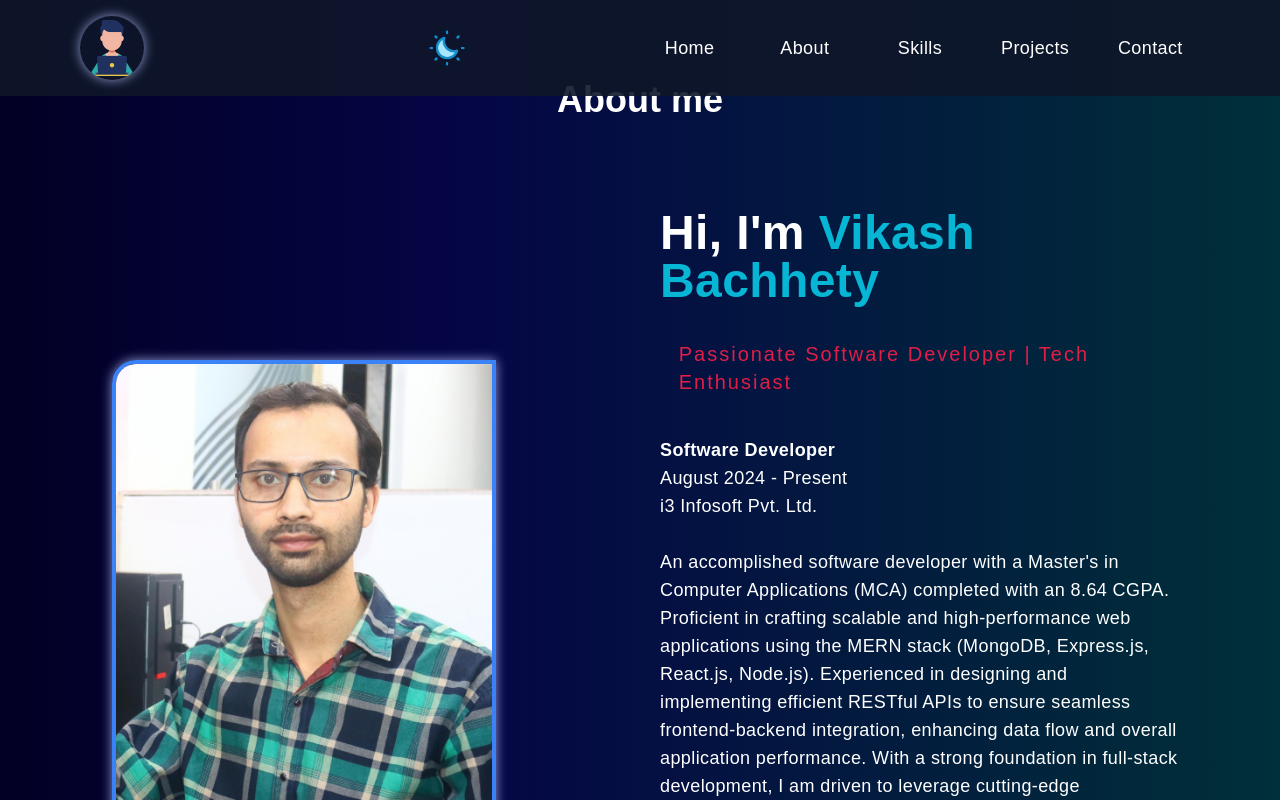
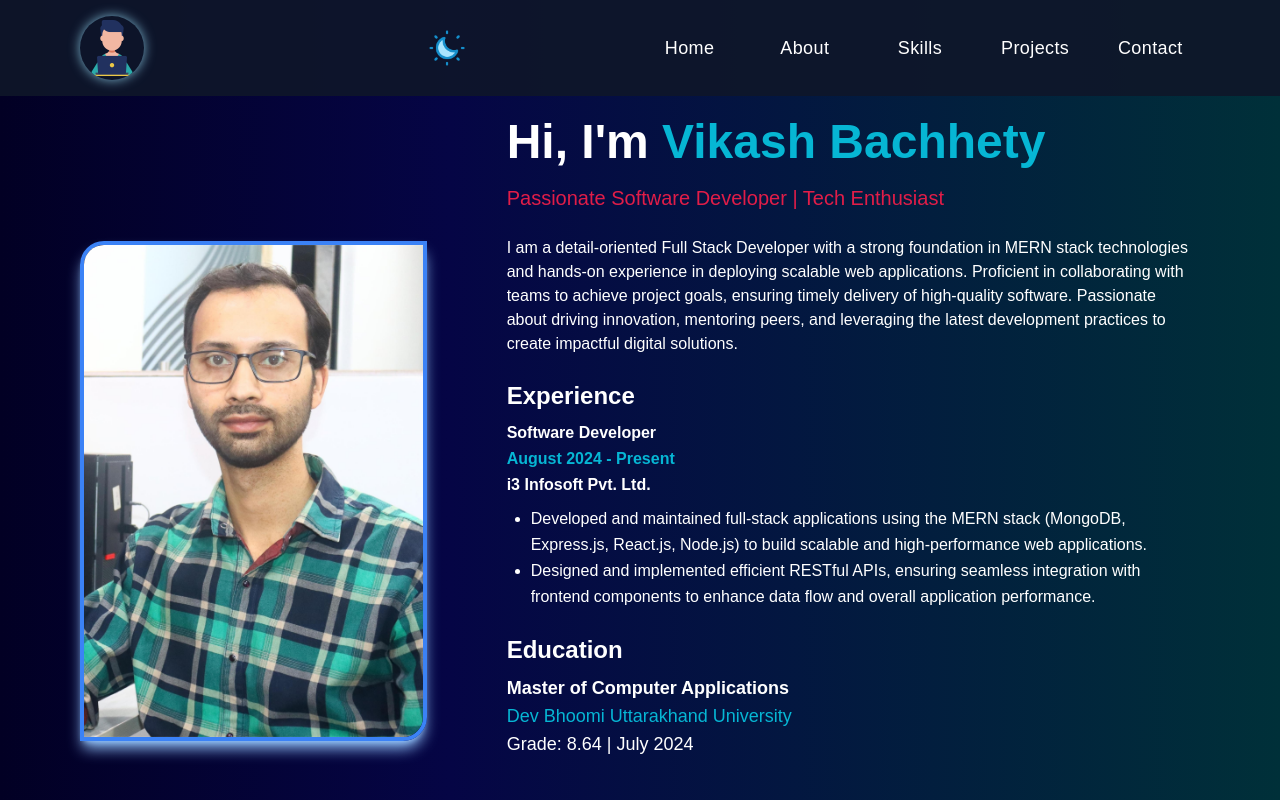
Before and after one commit to Vikash-Bachhety/Portfolio-nextjs, a Next.js app: page /about in a window 1280 px wide. Shown: the top 800 px of the page. Built offline with nearby package versions, Linux system fonts and the light colour scheme.

Commit message:
Update page.jsx

```diff
--- a/src/app/(pages)/about/page.jsx
+++ b/src/app/(pages)/about/page.jsx
@@ -1,45 +1,70 @@
-"use client"
+"use client";
 
 import React from "react";
-import profilePic from "../assets/profilePic.jpg"
+import profilePic from "../assets/profilePic.jpg";
 import "../../../components/component.css";
 import Link from "next/link";
 import Image from "next/image";
 
 function About() {
   return (
-    <section className="flex-col justify-center items-center py-12 md:py-20 min-h-screen w-full">
-      <h2 className="h-10 lg:h-12 text-2xl lg:text-4xl font-bold md:mb-5 text-center">
-        About me
-      </h2>
-      <div className="container mx-auto flex flex-col lg:flex-row items-center md:tracking-wide md:leading-10 justify-center px-4 md:px-20 mt-12 md:mt-20">
-        <div className="lg:w-1/2 px-4 md:px-8 md:-mt-6">
+    <section className="flex flex-col justify-center items-center py-12 md:py-20 min-h-screen w-full mt-10">
+      <div className="container mx-auto flex flex-col lg:flex-row gap-20 items-center justify-between px-6 md:px-20">
+        {/* Profile Image Section */}
+        <div className="lg:w-1/3 mb-5 lg:mb-0">
           <Image
-            className="scale border-4 rounded-tl-3xl rounded-br-3xl border-blue-500 shadow-lg shadow-blue-300 w-full md:w-96 h-52 md:h-[500px] object-cover"
+            className="border-4 rounded-tl-3xl rounded-br-3xl border-blue-500 shadow-lg shadow-blue-300 w-full md:w-96 h-60 md:h-[500px] object-cover"
             src={profilePic}
             alt="Profile"
           />
         </div>
-        <div className="flex flex-col items-center md:w-full lg:w-1/2 text-center lg:text-left p-4 md:p-5 leading-loose">
-          <h2 className="drops text-3xl md:text-5xl lg:text-5xl font-bold mb-2 mt-6 md:mt-0 md:mb-4">
+
+        {/* Details Section */}
+        <div className="flex flex-col lg:w-2/3 text-center lg:text-left">
+          <h2 className="drops text-3xl md:text-5xl font-bold mb-4">
             Hi, I'm <span className="text-cyan-500">Vikash Bachhety</span>
           </h2>
-          <p className="textMove text-base md:text-2xl lg:text-xl tracking-widest text-rose-600 mb-4 md:mb-10">
+          <p className="text-lg md:text-xl text-rose-600 font-medium mb-6">
             Passionate Software Developer | Tech Enthusiast
           </p>
-          <p className="text-base md:text-2xl lg:text-lg leading-loose">
-            <b>Software Developer</b> <br />
-            August 2024 - Present <br />
-            i3 Infosoft Pvt. Ltd. <br /> <br />
 
-            An accomplished software developer with a Master's in Computer Applications (MCA) completed with an 8.64 CGPA. Proficient in crafting scalable and high-performance web applications using the MERN stack (MongoDB, Express.js, React.js, Node.js). Experienced in designing and implementing efficient RESTful APIs to ensure seamless frontend-backend integration, enhancing data flow and overall application performance.
+          {/* Introduction */}
+          <p className="text-base md:text-md mb-6">
+            I am a detail-oriented Full Stack Developer with a strong foundation in MERN stack technologies and hands-on
+            experience in deploying scalable web applications. Proficient in collaborating with teams to achieve project goals,
+            ensuring timely delivery of high-quality software. Passionate about driving innovation, mentoring peers, and
+            leveraging the latest development practices to create impactful digital solutions.
+          </p>
 
-            With a strong foundation in full-stack development, I am driven to leverage cutting-edge technologies to deliver user-friendly and efficient software solutions. Passionate about continuously improving technical skills and contributing to dynamic, innovative projects that solve complex challenges.
-          </p>
-          <div className="mt-4 md:mt-12">
+          {/* Experience */}
+          <div className="mb-6">
+            <h3 className="text-xl md:text-2xl font-semibold mb-2">Experience</h3>
+            <div className="text-base md:text-md leading-relaxed">
+              <b>Software Developer</b> <br />
+              <span className="text-cyan-500"><b>August 2024 - Present</b></span> <br />
+              <span><b>i3 Infosoft Pvt. Ltd.</b></span>
+              <ul className="list-disc pl-6 mt-2 text-md">
+                <li>Developed and maintained full-stack applications using the MERN stack (MongoDB, Express.js, React.js, Node.js) to build scalable and high-performance web applications.</li>
+                <li>Designed and implemented efficient RESTful APIs, ensuring seamless integration with frontend components to enhance data flow and overall application performance.</li>
+              </ul>
+            </div>
+          </div>
+
+          {/* Education */}
+          <div className="mb-6">
+            <h3 className="text-xl md:text-2xl font-semibold mb-2">Education</h3>
+            <p className="text-base md:text-lg leading-relaxed">
+              <b>Master of Computer Applications</b> <br />
+              <span className="text-cyan-500">Dev Bhoomi Uttarakhand University</span> <br />
+              <span>Grade: 8.64 | July 2024</span>
+            </p>
+          </div>
+
+          {/* Call-to-Action */}
+          <div className="mt-8">
             <Link
               href="/contact"
-              className="inline-block bg-cyan-700 text-white duration-500 py-2 md:py-3 px-4 md:px-6 rounded-full uppercase tracking-wider font-semibold hover:bg-rose-500"
+              className="inline-block bg-cyan-700 text-white py-3 px-6 rounded-full uppercase tracking-wider font-semibold hover:bg-rose-500 transition duration-300"
             >
               Get in Touch
             </Link>
```
